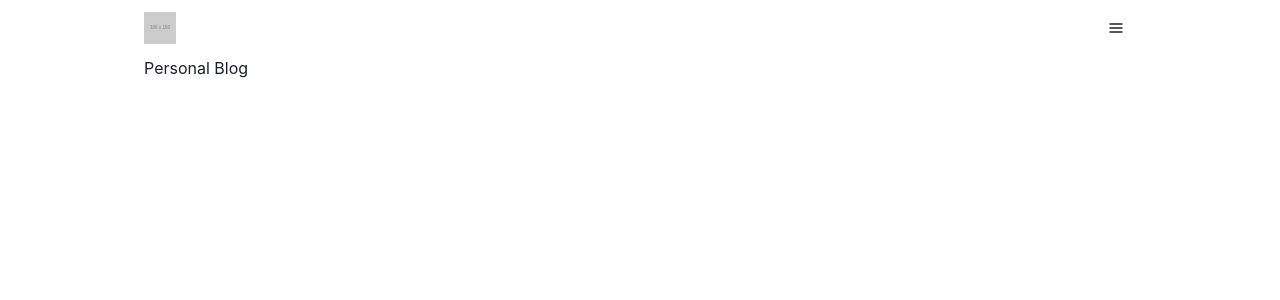
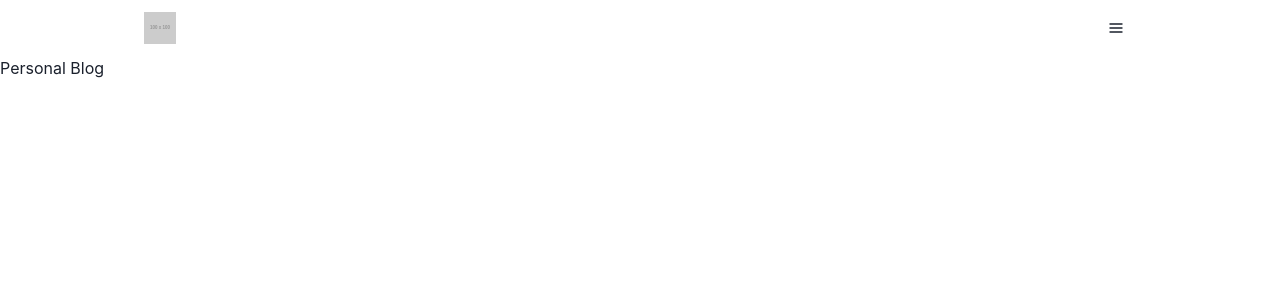
Before and after one commit to yohni/personal-blog, a Next.js app: page / in a window 1280 px wide. Shown: the top 300 px of the page. Built offline with nearby package versions, Linux system fonts and the light colour scheme.

Commit message:
feat: basic layout

```diff
--- a/layouts/Main.js
+++ b/layouts/Main.js
@@ -1,4 +1,3 @@
-import { Container } from "@chakra-ui/react";
 import React from "react";
 import Navbar from "../components/Navbar";
 
@@ -6,9 +5,9 @@ const MainLayout = ({ children }) => {
   return (
     <>
       <Navbar />
-      <Container maxW="container.lg">
+      <div>
         <>{children}</>
-      </Container>
+      </div>
     </>
   );
 };
```
